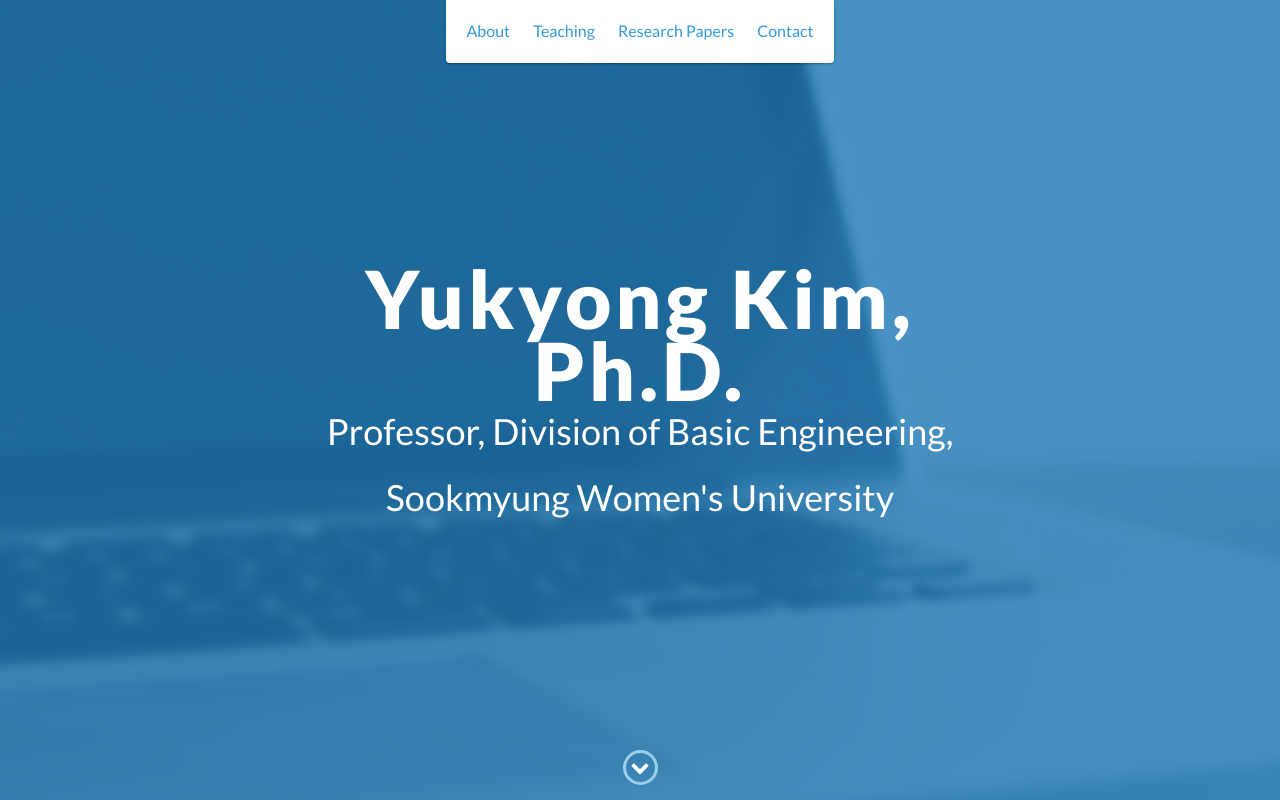
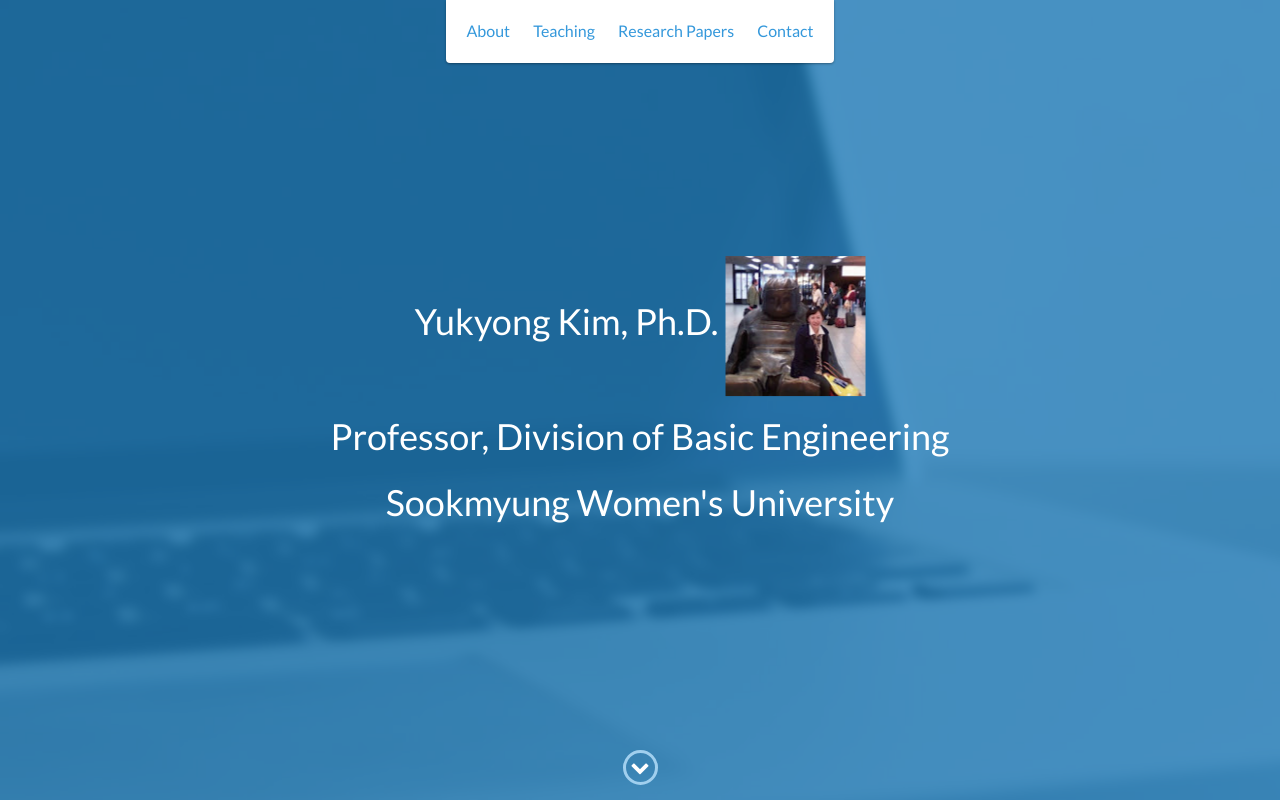
Before and after one commit to Yukyong-Kim/yukyong-kim.github.io, a website: page index.html in a window 1280 px wide. Shown: the top 800 px of the page. Drawn offline with nearby package versions, Linux system fonts and the light colour scheme.

Commit message:
Update index.html

```diff
--- a/index.html
+++ b/index.html
@@ -42,8 +42,8 @@
 
     <div id="lead">
         <div id="lead-content">
-            <h1>Yukyong Kim, Ph.D.</h1>
-            <h2> Professor, Division of Basic Engineering, </h2>
+            <h2>Yukyong Kim, Ph.D. <img src = "images/yu.jpg"> </h2>
+            <h2> Professor, Division of Basic Engineering </h2>
               <h2>  Sookmyung Women's University</h2>
         </div>
         <!-- End #lead-content -->
```
